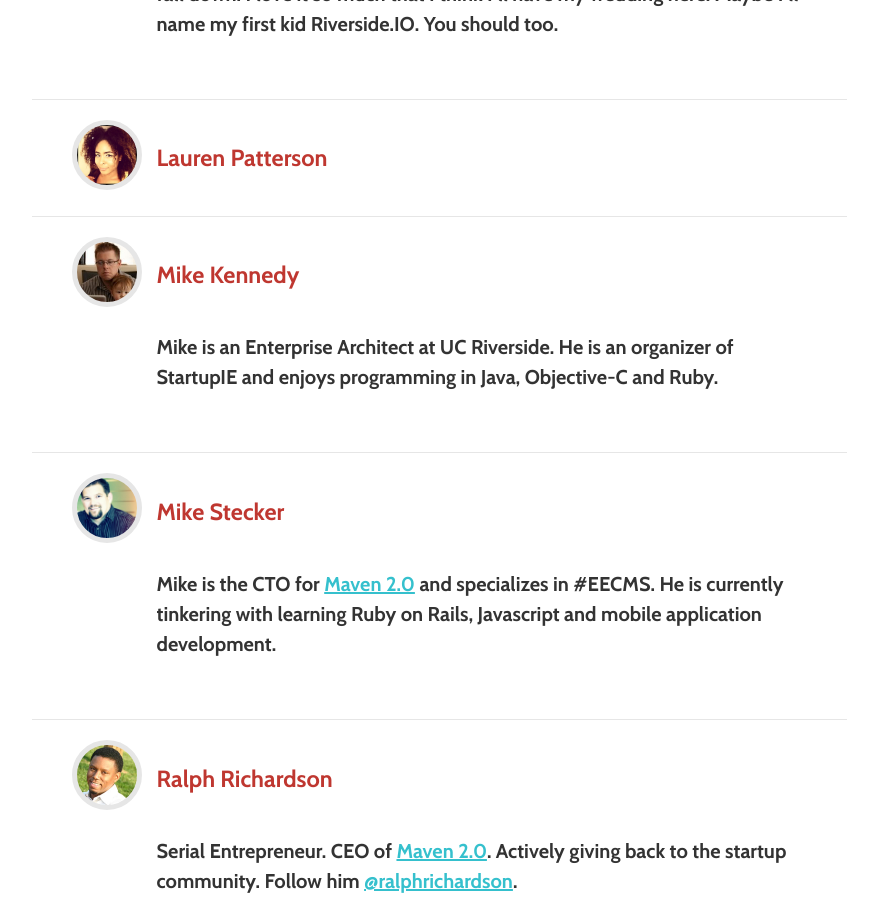
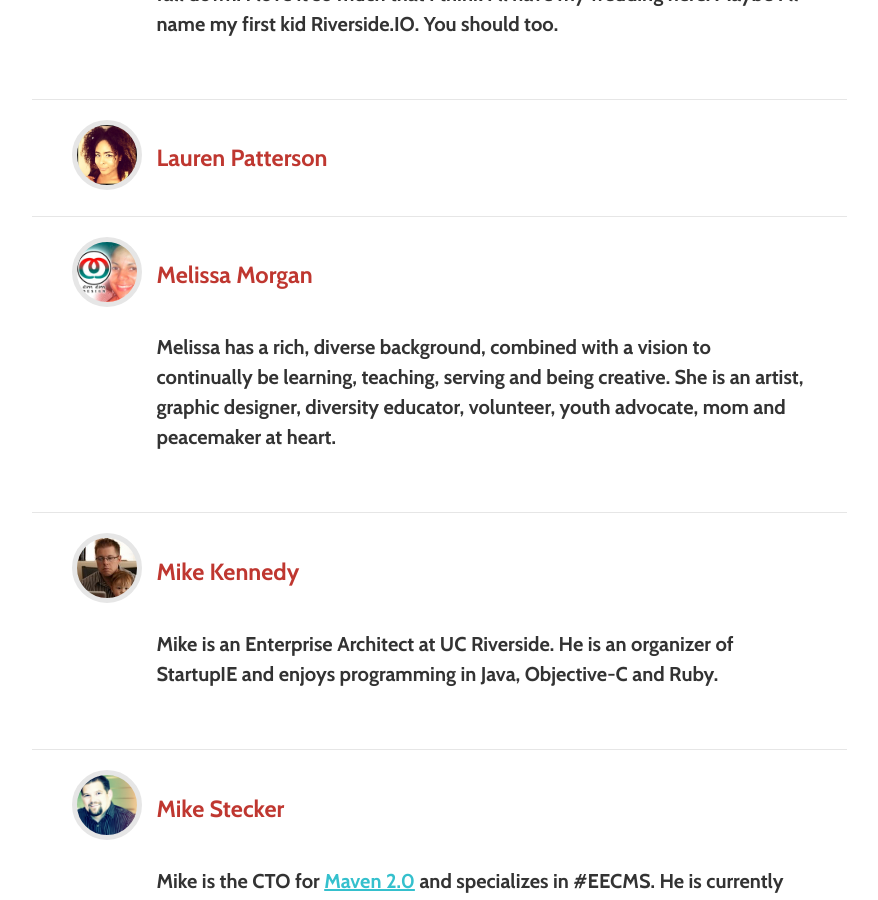
Before and after one commit to riversideio/riversideio.github.io, a Jekyll site: the page built from members.html, in a window 1280 px wide and 900 px high, scrolled down 2803 px. Shown: the whole window, without its empty margins (201-1079 px from the left). Built offline with Jekyll 4.4.1, drawn with Linux system fonts in a browser that asks for light colours; nearby versions of some CDN libraries; some web fonts are replaced; Markdown is read by kramdown in place of the engine named in the settings.

Commit message:
Add Melissa Morgan

```diff
--- a/_data/members.yml
+++ b/_data/members.yml
@@ -31,6 +31,9 @@
   about : "Thanks to Riverside.IO, I've signed several website contracts, made a lot of talented friends, and found a hot girl and got engaged to be married. If you come stop by, you WILL find yourself a girl (or guy) and save a LOT on car insurance too. Gosh o MIGHTY. I love Riverside.IO so much that I can barely walk. Barely BREATHE. I need someone to walk across the street with or I'll fall down. I love it so much that I think I'll have my wedding here. Maybe I'll name my first kid Riverside.IO. You should too."
 - name : Lauren Patterson
   avatar : ./img/members/laurenpatterson.jpg
+- name : Melissa Morgan
+  avatar : ./img/members/melissamorgan.jpg
+  about : "Melissa has a rich, diverse background, combined with a vision to continually be learning, teaching, serving and being creative. She is an artist, graphic designer, diversity educator, volunteer, youth advocate, mom and peacemaker at heart."
 - name : Mike Kennedy
   avatar : ./img/members/mikekennedy.jpg
   about : "Mike is an Enterprise Architect at UC Riverside. He is an organizer of StartupIE and enjoys programming in Java, Objective-C and Ruby."
```
Also changed, not shown: img/members/melissamorgan.jpg (added).
